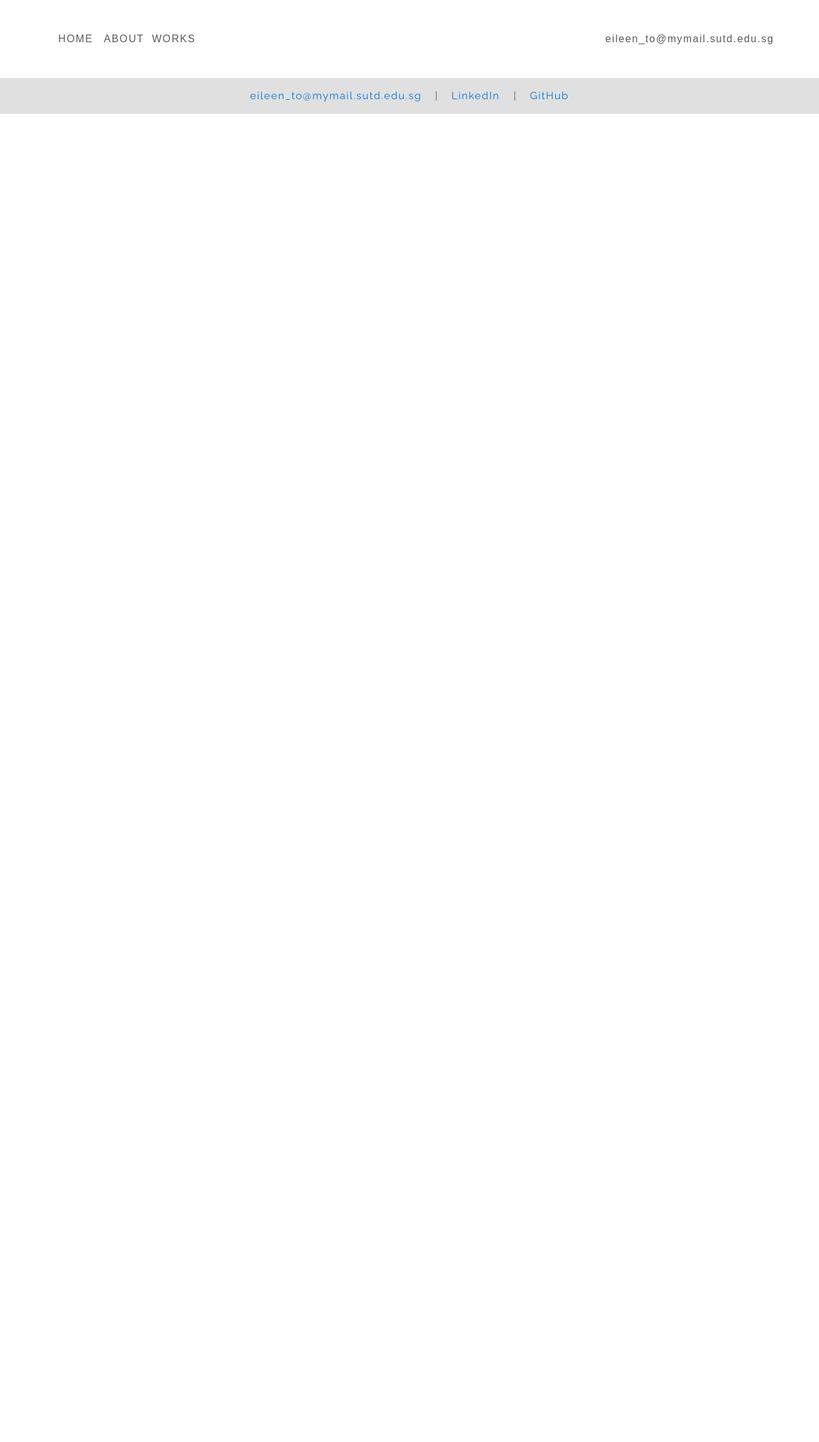
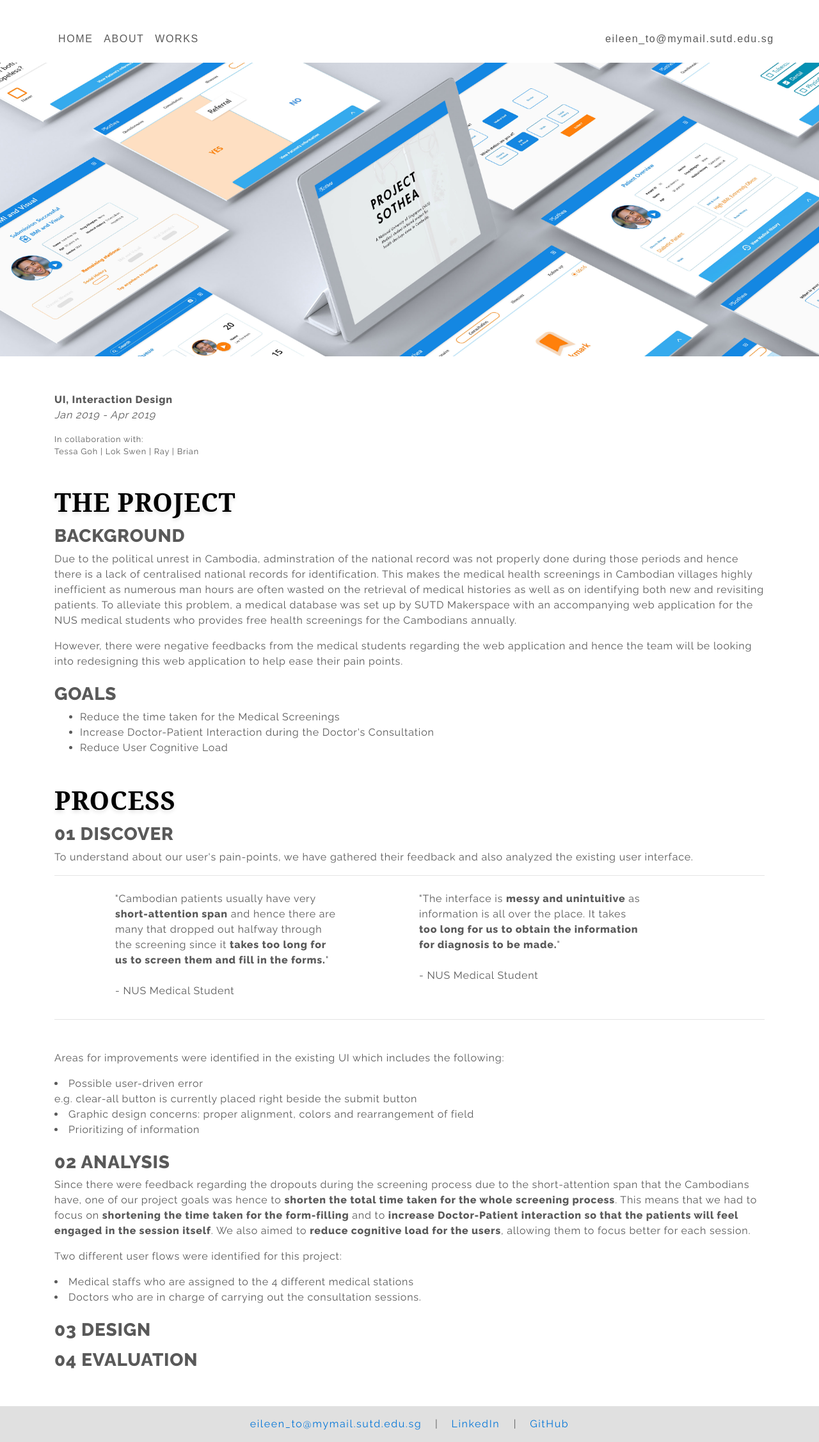
Before and after one commit to whycantiuseleen/whycantiuseleen.github.io, a PHP site: page /sothea.html in a window 1280 px wide. Shown: the whole page at 64% size. Before the commit the page ends 178 px from the top, so only its background shows below. Run offline with PHP 8.4, Linux system fonts and the light colour scheme; some libraries are stand-ins or nearby versions.

Commit message:
fixed styling for web

```diff
--- a/src/css/style.css
+++ b/src/css/style.css
@@ -13,11 +13,11 @@ img {
   color: #595959;
   letter-spacing: 0.05rem; }
 
-.header {
+.nav-header {
   background: white;
   border: none;
   letter-spacing: 0.1rem; }
-  .header:hover {
+  .nav-header:hover {
     cursor: pointer; }
 
 #main {
@@ -78,10 +78,30 @@ img {
   .project-card .type {
     margin-top: 0rem;
     margin-bottom: 0rem; }
-  .project-card .date {
-    margin-top: 0rem; }
   .project-card .collaboration {
     font-size: 0.8rem; }
+
+.project-image {
+  width: 100%;
+  height: 100%; }
+
+#project-page {
+  margin-top: 2rem; }
+  #project-page .project-details .role {
+    font-weight: bold;
+    margin-top: 1.5rem;
+    margin-bottom: 0rem; }
+  #project-page .project-details .collaboration {
+    font-size: 0.8rem; }
+  #project-page .title {
+    color: #000000;
+    font-weight: bold;
+    font-family: 'Playfair Display', 'serif';
+    text-shadow: 0px 3px 6px #E0E0E0;
+    margin-top: 2rem; }
+  #project-page .proj-header {
+    font-weight: bold;
+    margin-top: 0.5rem; }
 
 .primary-button {
   font-family: 'Raleway', sans-serif;
--- a/src/scss/style.scss
+++ b/src/scss/style.scss
@@ -26,10 +26,11 @@ img{
 
 // Element Styling
 
-.header{
+.nav-header{
     background:white;
     border: none;
     letter-spacing: 0.1rem;
+
     &:hover{
         cursor: pointer;
     }
@@ -112,13 +113,41 @@ img{
         margin-top:0rem;
         margin-bottom:0rem;
     }
-    .date{
-        margin-top:0rem;
-    }
     .collaboration{
         font-size: 0.8rem;
     }
 
+}
+
+.project-image{
+    width: 100%;
+    height: 100%;
+}
+
+#project-page{
+    margin-top: 2rem;
+    .project-details{
+        .role{
+            font-weight: bold;
+            margin-top:1.5rem;
+            margin-bottom:0rem;
+        }
+        .collaboration{
+            font-size: 0.8rem;
+        }
+    }
+    .title{
+        color: $accent-color1;
+        font-weight: bold;
+        font-family: 'Playfair Display', 'serif';
+        text-shadow: 0px 3px 6px $accent-color2;
+
+        margin-top: 2rem;
+    }
+    .proj-header{
+       font-weight: bold;
+       margin-top:0.5rem;
+    }
 }
 
 .primary-button{
--- a/src/sothea.html
+++ b/src/sothea.html
@@ -14,22 +14,189 @@
         <div class="container">
             <div class="row mt-5">
                 <div class="col-4 col-md-5 col-lg-5">
-                    <button class="header">HOME</button>
-                    <button class="header">ABOUT</bu tton>
-                    <button class="header">WORKS</button>
+                    <a href="index.html">
+                        <button class="nav-header" id='home'>HOME</button>
+                    </a>
+                    <button class="nav-header" id='about'>ABOUT</button>
+                    <button class="nav-header" id='works'>WORKS</button>
                 </div>
 
                 <div class="col-md-5 col-lg-3 offset-md-2 offset-lg-4">
                     <a href="mailto:eileen_to@mymail.sutd.edu.sg">
-                        <button class="header">eileen_to@mymail.sutd.edu.sg</button>
+                        <button class="nav-header">eileen_to@mymail.sutd.edu.sg</button>
                     </a>
                 </div>
-
             </div>
         </div>
 
 
+        <div class="row mt-4">
+            <img src="assets/sothea/sothea_pp.jpg" class="project-image">
+        </div>
 
+
+        <div class="container" id="project-page">
+
+            <div class="row">
+                <div class="col-12 col-lg-5 project-details">
+                    <p class="role">UI, Interaction Design</p>
+                    <p><i>Jan 2019 - Apr 2019</i></p>
+                    <p class="collaboration">In collaboration with:
+                    <br/>Tessa Goh | Lok Swen | Ray | Brian </p>
+                </div>
+            </div>
+
+            <div class="row">
+                <div class="col-lg-12">
+                    <h1 class="title">THE PROJECT</h1>
+
+                    <div class="row">
+                        <div class="col">
+                            <h3 class="proj-header">BACKGROUND</h3>
+                            <p>Due to the political unrest in Cambodia, adminstration
+                            of the national record was not properly done during those periods and
+                            hence there is a lack of centralised national records for identification.
+                            This makes the medical health screenings in Cambodian villages highly
+                            inefficient as numerous man hours are often wasted on the retrieval of
+                            medical histories as well as on identifying both new and revisiting patients.
+
+                            To alleviate this problem, a medical database was set up by SUTD Makerspace
+                            with an accompanying web application for the NUS medical students who
+                            provides free health screenings for the Cambodians annually.
+                            </p>
+
+                            <p>However, there were negative feedbacks from the medical students regarding
+                                the web application and hence the team will be looking into redesigning this
+                                web application to help ease their pain points.
+                            </p>
+
+                        </div>
+                    </div>
+
+                    <div class="row">
+                        <div class="col">
+                            <h3 class="proj-header">GOALS</h3>
+                            <ul>
+                                <li>Reduce the time taken for the Medical Screenings</li>
+                                <li>Increase Doctor-Patient Interaction during the Doctor's Consultation</li>
+                                <li>Reduce User Cognitive Load</li>
+                            </ul>
+                        </div>
+                    </div>
+
+
+                </div>
+
+            </div>
+
+            <div class="row">
+                <div class="col-lg-12">
+                    <h1 class="title">PROCESS</h1>
+
+                    <div class="row">
+                        <div class="col">
+                            <h3 class="proj-header">01 DISCOVER</h3>
+                            <p>To understand about our user's pain-points, we have gathered
+                                their feedback and also analyzed the existing user interface.
+                            </p>
+                            <hr>
+
+                            <div class="row mt-4">
+                                <div class="col-lg-4 offset-lg-1 quote">
+                                    <p>
+                                        "Cambodian patients usually
+                                        have very <b>short-attention span</b> and hence there
+                                        are many that dropped out halfway through the
+                                        screening since it <b>takes too long for us to
+                                        screen them and fill in the forms.</b>"
+                                        <br/><br/>- NUS Medical Student</span>
+                                    </p>
+                                </div>
+
+                                <div class="col-lg-4 offset-lg-1 quote">
+                                    <p>
+                                        "The interface is <b>messy and
+                                        unintuitive</b> as information is all over the place.
+                                        It takes <b>too long for us to obtain the information for
+                                        diagnosis to be made.</b>" <br/><br/>- NUS Medical Student</p>
+                                </div>
+                            </div>
+                            <hr>
+
+                            <div class="row mt-5">
+
+
+                                <div class="col-12 col-lg-12">
+                                    <p>Areas for improvements were identified in
+                                        the existing UI which includes the following:
+                                        <li>Possible user-driven error <span class="subtitle"><br>
+                                            e.g. clear-all button is currently placed right beside the submit button
+                                        </span></li>
+                                        <li>Graphic design concerns: proper alignment, colors and
+                                            rearrangement of field</li>
+                                        <li>Prioritizing of information</li>
+                                    </p>
+                                </div>
+                            </div>
+
+                        </div>
+                    </div>
+
+                    <div class="row">
+                        <div class="col">
+                            <h3 class="proj-header">02 ANALYSIS</h3>
+                            <!-- OLD UI Analysis -->
+                            <p>Since there were feedback regarding the dropouts
+                                during the screening process due to the short-attention
+                                span that the Cambodians have, one of our project goals was
+                                hence to <b>shorten the total time taken for the
+                                whole screening process</b>. This means that we had to focus
+                                on <b>shortening the time taken for the form-filling</b> and to
+                                <b>increase Doctor-Patient interaction so that the patients
+                                will feel engaged in the session itself</b>. We also aimed
+                                to <b>reduce cognitive load for the users</b>,
+                                allowing them to focus better for each session.
+                            </p>
+
+                            <!-- User Flows Identified -->
+                            <div class="row">
+                                <div class="col-lg-12">
+                                    <p>Two different user flows were identified for this project:
+                                        <li>Medical staffs who are assigned to the 4 different medical stations</li>
+                                        <li>Doctors who are in charge of carrying out the consultation sessions.</li>
+                                    </p>
+                                </div>
+
+                            </div>
+
+
+                        </div>
+                    </div>
+
+
+
+                    <div class="row">
+                        <div class="col">
+                            <h3 class="proj-header">03 DESIGN</h3>
+                            <!-- Wireframes -->
+
+                            <!-- Key Features -->
+                            <!-- Final Design -->
+                        </div>
+                    </div>
+
+                    <div class="row">
+                        <div class="col">
+                            <h3 class="proj-header">04 EVALUATION</h3>
+                            <!-- Testing -->
+                        </div>
+                    </div>
+
+                </div>
+            </div>
+
+
+        </div>
 
         <div class="row mt-5 links">
             <div id="footer">
```
Also changed, not shown: src/index.html (+31 -43 lines), src/assets/sothea/sothea_pp.jpg (added), 1 other file.
